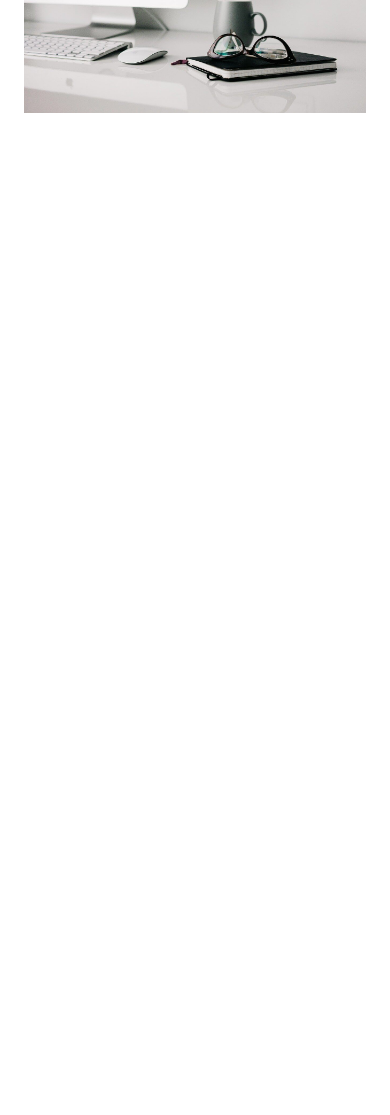
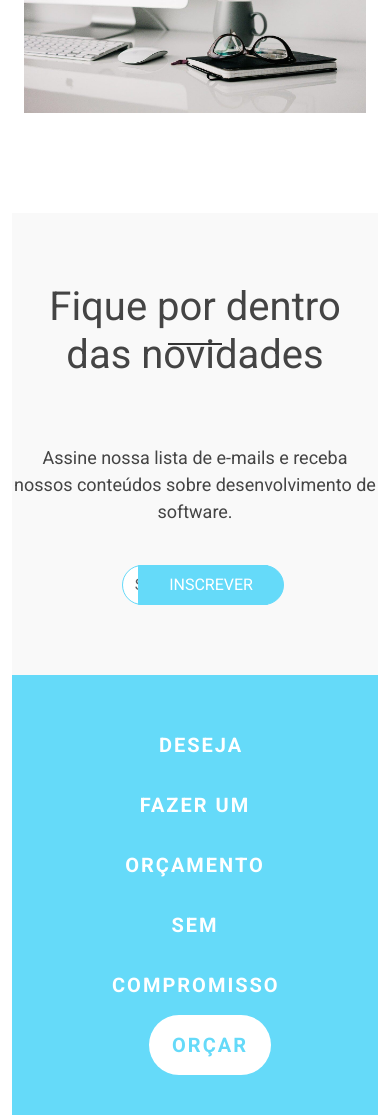
Before and after one commit to TavaresLeo/curso-bootstrap, a plain HTML site: page index.html in a window 390 px wide. Shown: the part 9726-10841 px from the top of the page. Before the commit the page ends 9939 px from the top, so only its background shows below. Drawn offline with nearby package versions, Linux system fonts and the light colour scheme; a script that the page names is missing; a web font is replaced by a local one.

Commit message:
adição de formulario

```diff
--- a/css/style.css
+++ b/css/style.css
@@ -274,3 +274,83 @@ header, .navbar {
     background-color: #65daf9;
     border-color: #65daf9;
 }
+
+/* Newsletter */
+
+#news-area {
+    text-align: center;
+    background-color: #f9f9f9;
+}
+
+#news-area p {
+    font-size: 18px;
+    margin-bottom: 40px;
+}
+
+#email-input {
+    border-radius: 0;
+    border-top-left-radius: 20px;
+    border-bottom-left-radius: 20px;
+    border: 1px solid #65daf9;
+    display: inline;
+    box-sizing: border-box;
+    width: 40%;
+    height: 40px;
+}
+
+#news-btn {
+    border-top-right-radius: 20px;
+    border-bottom-right-radius: 20px;
+    border: 1px solid #65daf9;
+    background-color: #65daf9;
+    text-transform: uppercase;
+    color: #fff;
+    height: 40px;
+    padding: 0 30px;
+    margin-left: -130px;
+    position: absolute;
+    transition: .5s;
+}
+
+#news-btn:hover {
+    background-color: #fff;
+    color: #65daf9;
+}
+
+/* call to action */
+
+#call-area {
+    background-color: #65daf9;
+    text-transform: uppercase;
+}
+
+#call-area .container {
+    padding: 40px 100px;
+}
+
+#call-area .row {
+    display: block;
+    text-align: center;
+}
+
+#call-area p {
+    color: #fff;
+    font-weight: bold;
+    font-size: 20px;
+    width: auto;
+    letter-spacing: 2px;
+    margin-bottom: 0px;
+    display: inline;
+    height: 60px;
+    line-height: 60px;
+}
+
+#call-area #call-btn {
+    background-color: #fff;
+    color: #65daf9;
+    font-weight: bold;
+    font-size: 20px;
+    margin-left: 30px;
+    width: auto;
+    letter-spacing: 2px;
+}
--- a/index.html
+++ b/index.html
@@ -282,6 +282,32 @@
                     </div>
                 </div>
             </div>
+
+            <!-- Newsletter -->
+            <div id="news-area">
+                <div class="container">
+                    <div class="col-md-12">
+                        <h3 class="main-title">
+                            Fique por dentro das novidades
+                        </h3>
+                    </div>
+                    <p>Assine nossa lista de e-mails e receba nossos conteúdos sobre desenvolvimento de software.</p>
+                    <form action="">
+                        <input type="email" class="form-control" id="email-input" name="email" placeholder="Seu melhor e-mail">
+                        <input type="submit" id="news-btn" value="Inscrever">
+                    </form>
+                </div>
+            </div>
+
+            <!-- Call to action -->
+            <div id="call-area">
+                <div class="container">
+                    <div class="row">
+                        <p>Deseja fazer um orçamento sem compromisso</p>
+                        <button class="main-btn" id="call-btn">Orçar</button>
+                    </div>
+                </div>
+            </div>
         </div>
    </main>
     <script src="js/script.js"></script>
```
